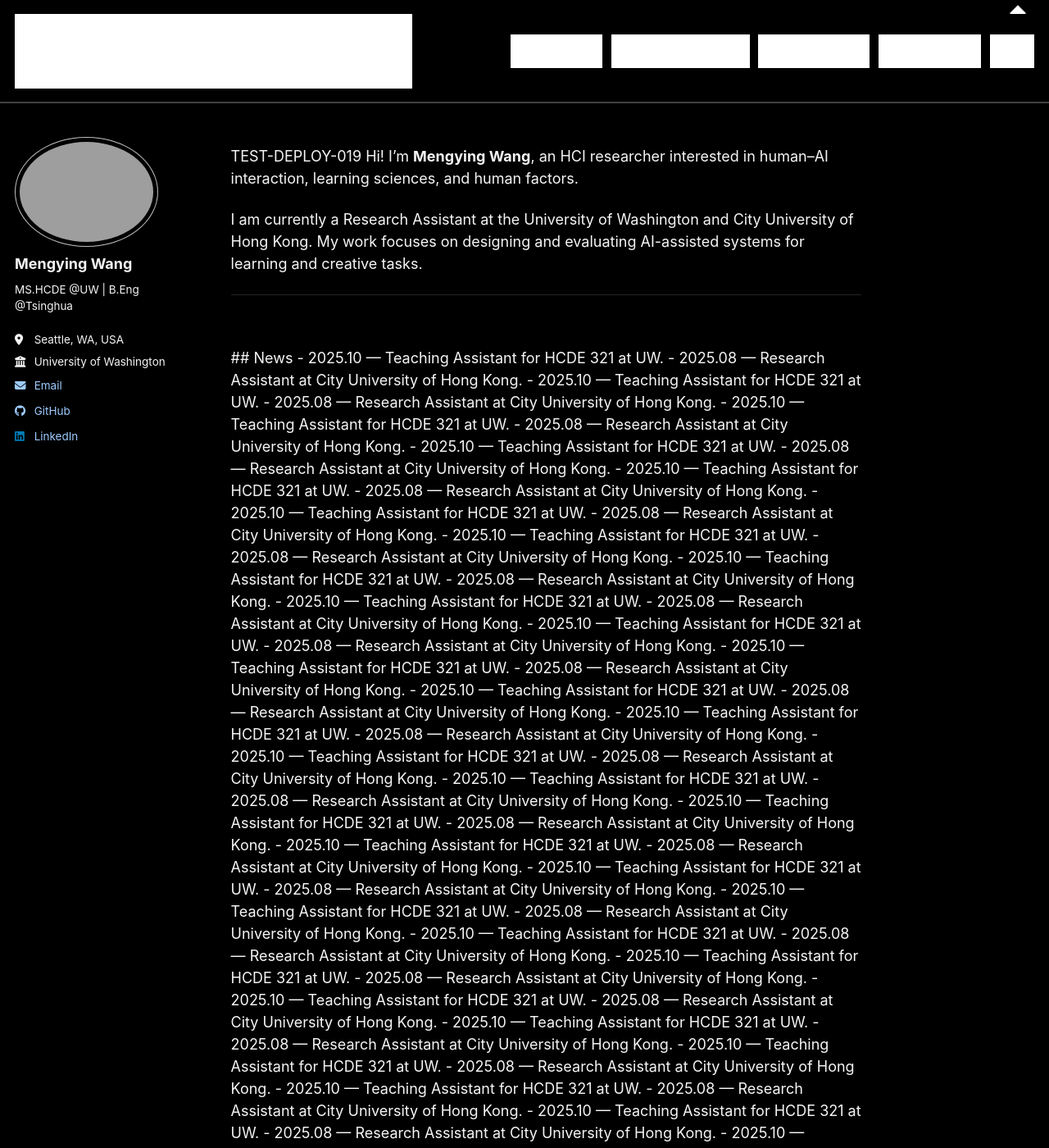
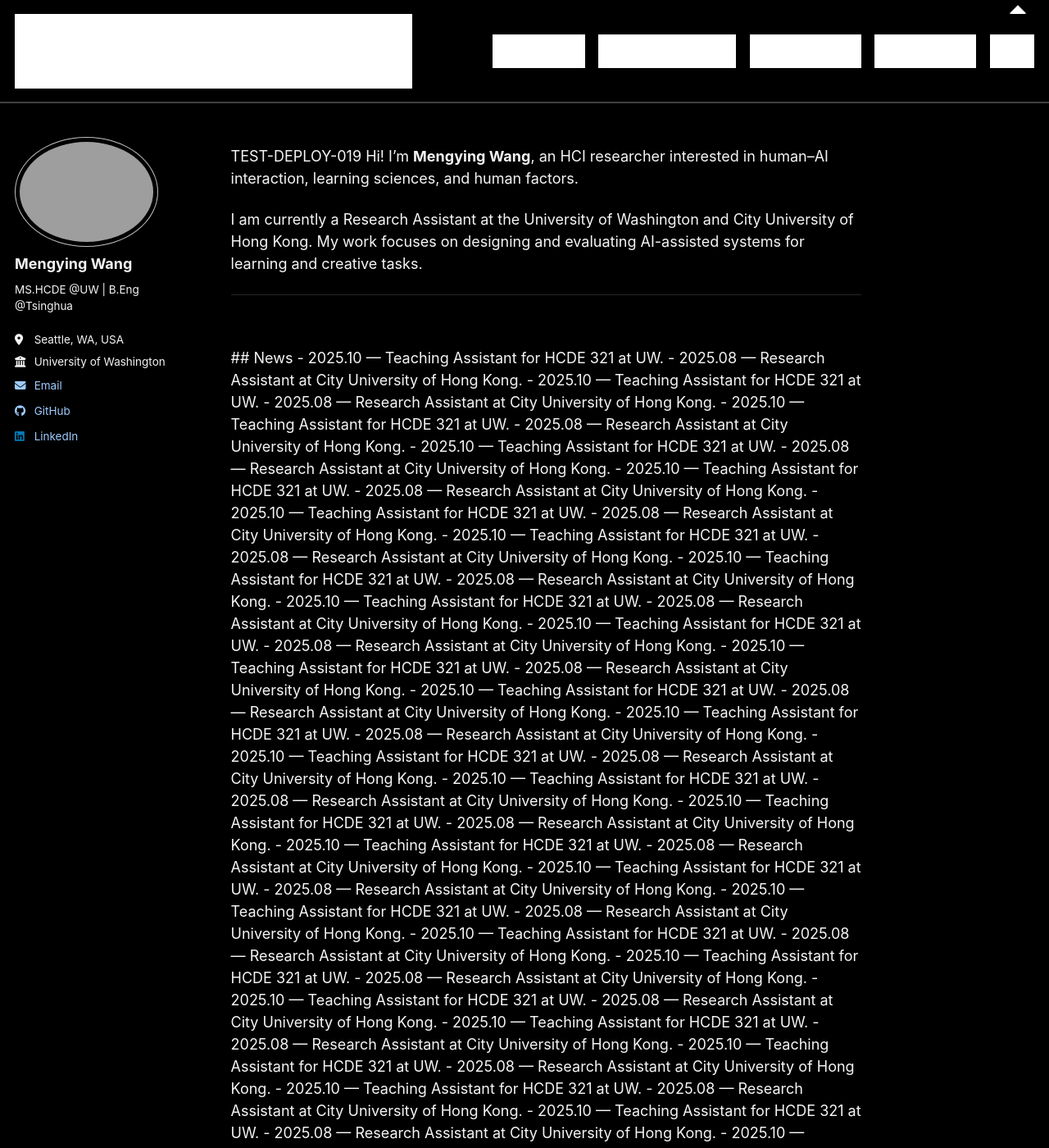
Before and after one commit to mengyingWWW/mengyingWWW.github.io, a Jekyll site: the page built from index.md, in a window 1280 px wide and 1400 px high. Shown: the whole window at 82% size. Built offline with Jekyll 4.4.1, drawn with Linux system fonts in a browser that asks for light colours; a script bundle is joined from its source files by our own code; library files that are not in the unit come from our copies.

Commit message:
Update main.scss

```diff
--- a/assets/css/main.scss
+++ b/assets/css/main.scss
@@ -45,19 +45,37 @@
    Custom overrides
    =============================== */
 
-/* Right-align top navigation links */
+/* Right-align top navigation links (DESKTOP only, don't break mobile dropdown) */
+.masthead__inner-wrap {
+  max-width: 100%;
+}
+
 .masthead__menu {
   width: 100%;
 }
 
-.masthead__menu ul {
+/* Only target the top visible nav links row */
+.greedy-nav {
   display: flex;
-  justify-content: flex-end;
+  align-items: center;
+  width: 100%;
 }
-.masthead__inner-wrap {
+
+.greedy-nav .visible-links {
   display: flex;
-  justify-content: space-between;
   align-items: center;
+  width: 100%;
+}
+
+/* Keep site title on the left, push the rest to the right */
+.greedy-nav .visible-links > li.masthead__menu-item--lg {
+  margin-right: auto;
+}
+
+/* (Optional) make spacing tighter */
+.greedy-nav .visible-links > li {
+  margin-left: 0.3rem;
+  margin-right: 0.3rem;
 }
 
 /* Smooth scroll for anchor navigation */
@@ -143,3 +161,51 @@
     opacity: 0.9 !important;
   }
 }
+/* ================================
+   Mobile fixes
+   1) dropdown menu not clipped
+   2) remove Follow button
+   3) contacts always visible + centered
+   ================================ */
+@media (max-width: 768px) {
+  /* 1) Fix greedy-nav dropdown (hidden-links) so the first item isn't off-screen */
+  .greedy-nav {
+    position: relative;
+  }
+
+  .greedy-nav .hidden-links {
+    left: 0 !important;
+    right: 0 !important;
+    width: 100% !important;
+    max-width: 100% !important;
+    padding-left: 16px !important;
+    padding-right: 16px !important;
+    box-sizing: border-box !important;
+  }
+
+  .greedy-nav .hidden-links a {
+    display: block !important;
+    white-space: normal !important;
+  }
+
+  /* 2) Remove Follow button completely */
+  .author__urls-wrapper button {
+    display: none !important;
+  }
+
+  /* 3) Make the contact links always visible & centered */
+  .author__urls-wrapper {
+    max-height: none !important;
+    overflow: visible !important;
+  }
+
+  .author__urls {
+    display: flex !important;
+    flex-wrap: wrap !important;
+    justify-content: center !important;
+    align-items: center !important;
+    gap: 10px 16px !important;
+    margin: 0 !important;
+    padding: 0 !important;
+  }
+}
```
